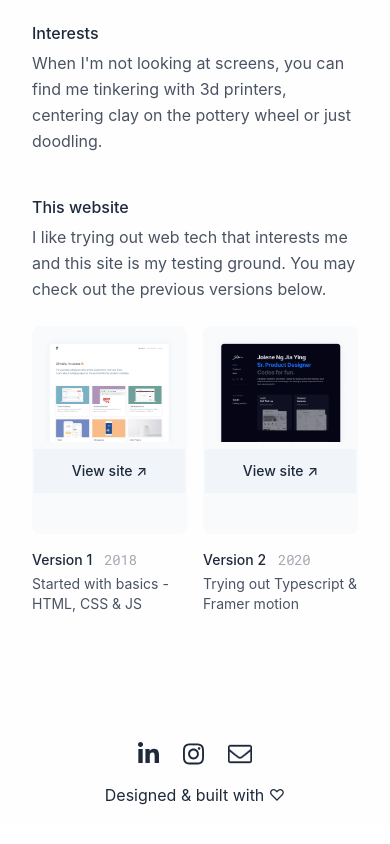
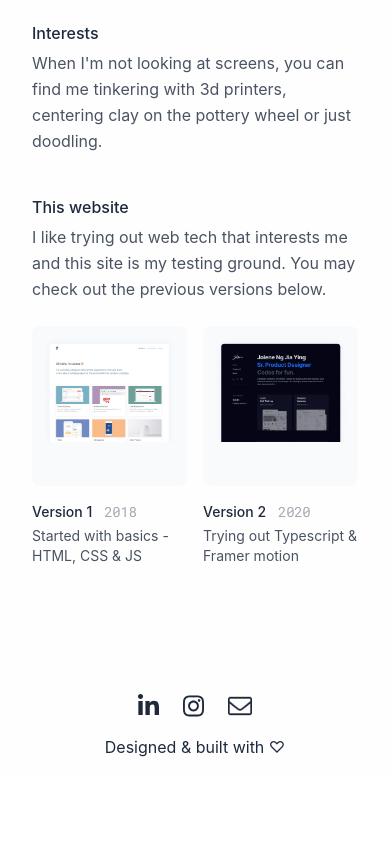
Before and after one commit to jolenenjy/portfoliov3, a Next.js app: page /about in a window 390 px wide. Shown: the part 860-1704 px from the top of the page. Built offline with nearby package versions, Linux system fonts and the light colour scheme; a web font is replaced by a local one; what @tailwindcss/typography would draw is missing.

Commit message:
mobile hover

```diff
--- a/pages/about.js
+++ b/pages/about.js
@@ -80,9 +80,9 @@ export default function Home() {
         <div className="flex w-full mt-6 max-w-screen-sm px-4 sm:px-6">
           <div className="flex-1 mr-2">
             <a href="https://version1.joleneng.com">
-              <div className="ctaparent bg-gray-50 w-full rounded-lg h-52 border-2 border-gray-50 hover:border-gray-200 overflow-hidden transition duration-200 ease-in-out">
+              <div className="ctaparent bg-gray-50 w-full rounded-lg h-40 sm:h-52 border-2 border-gray-50 hover:border-gray-200 overflow-hidden transition duration-200 ease-in-out">
                 <Image src={port1} alt="Comic Image" objectFit="cover" />
-                <div className="bg-gray-100 w-full text-center p-3 z-50 cta">
+                <div className="hidden md:block bg-gray-100 w-full text-center p-3 z-50 cta">
                   <p className="text-sm font-medium">View site ↗</p>
                 </div>
               </div>
@@ -100,9 +100,9 @@ export default function Home() {
 
           <div className="flex-1 ml-2">
             <a href="https://version2.joleneng.com">
-              <div className="ctaparent bg-gray-50 w-full rounded-lg h-52 border-2 border-gray-50 hover:border-gray-200 overflow-hidden transition duration-200 ease-in-out">
+              <div className="ctaparent bg-gray-50 w-full rounded-lg h-40 sm:h-52 border-2 border-gray-50 hover:border-gray-200 overflow-hidden transition duration-200 ease-in-out">
                 <Image src={port2} alt="Comic Image" objectFit="cover" />
-                <div className="bg-gray-100 w-full text-center p-3 z-50 cta">
+                <div className="hidden md:block bg-gray-100 w-full text-center p-3 z-50 cta">
                   <p className="text-sm font-medium">View site ↗</p>
                 </div>
               </div>
--- a/pages/index.js
+++ b/pages/index.js
@@ -220,7 +220,7 @@ export default function Home() {
         <p className="opacity-80 mt-16">Work stuff ↓</p>
 
         <div>
-          <div className="flex h-72 sm:h-96 bg-gray-100 bg-opacity-60 rounded-2xl p-0 mt-12 ">
+          <div className="flex h-64 sm:h-96 bg-gray-100 bg-opacity-60 rounded-2xl p-0 mt-12 ">
             <Link href="/express">
               <div className="ctaparent bg-gray-50 w-full cursor-pointer border-2 rounded-2xl border-gray-50 hover:border-gray-200 overflow-hidden transition duration-200 ease-in-out">
                 <Image
@@ -228,7 +228,7 @@ export default function Home() {
                   alt="Express project hero image"
                   objectFit="cover"
                 />
-                <div className="bg-gray-100 w-full text-center py-4 z-50 cta">
+                <div className="hidden md:block bg-gray-100 w-full text-center py-4 z-50 cta">
                   <p className="text-sm font-medium">Read more →</p>
                 </div>
               </div>
@@ -248,7 +248,7 @@ export default function Home() {
         </div>
 
         <div>
-          <div className="flex h-96 bg-gray-100 bg-opacity-60 rounded-2xl p-0 mt-16 ">
+          <div className="flex h-64 sm:h-96 bg-gray-100 bg-opacity-60 rounded-2xl p-0 mt-16 ">
             <Link href="/food">
               <div className="ctaparent bg-gray-50 w-full cursor-pointer border-2 rounded-2xl border-gray-50 hover:border-gray-200 overflow-hidden transition duration-200 ease-in-out">
                 <Image
@@ -256,7 +256,7 @@ export default function Home() {
                   alt="Food project hero image"
                   objectFit="cover"
                 />
-                <div className="bg-gray-100 w-full text-center py-4 z-50 cta">
+                <div className="hidden md:block bg-gray-100 w-full text-center py-4 z-50 cta">
                   <p className="text-sm font-medium">Read more →</p>
                 </div>
               </div>
@@ -276,7 +276,7 @@ export default function Home() {
         </div>
 
         <div>
-          <div className="flex h-96 bg-gray-100 bg-opacity-60 rounded-2xl p-0 mt-16 ">
+          <div className="flex h-64 sm:h-96 bg-gray-100 bg-opacity-60 rounded-2xl p-0 mt-16 ">
             <Link href="/gov">
               <div className="ctaparent bg-gray-50 w-full cursor-pointer border-2 rounded-2xl border-gray-50 hover:border-gray-200 overflow-hidden transition duration-200 ease-in-out">
                 <Image
@@ -284,7 +284,7 @@ export default function Home() {
                   alt="Government project hero image"
                   objectFit="cover"
                 />
-                <div className="bg-gray-100 w-full text-center py-4 z-50 cta">
+                <div className=" hidden md:block bg-gray-100 w-full text-center py-4 z-50 cta">
                   <p className="text-sm font-medium">Read more →</p>
                 </div>
               </div>
--- a/pages/playground.js
+++ b/pages/playground.js
@@ -33,7 +33,7 @@ export default function Home() {
         </div>
         <p className="opacity-70 mt-16">For example ↓</p>
         <div>
-          <div className="flex h-72 sm:h-96 bg-gray-100 w-full bg-opacity-60 rounded-2xl p-0 mt-12 ">
+          <div className="flex h-64 sm:h-96 bg-gray-100 w-full bg-opacity-60 rounded-2xl p-0 mt-12 ">
             <Canvas />
           </div>
           <div className="mt-6 flex items-center">
@@ -45,7 +45,7 @@ export default function Home() {
           </p>
         </div>
         <div>
-          <div className="flex p-0 mt-16 h-72 sm:h-96 border-2 border-gray-100 hover:border-gray-200 rounded-2xl overflow-hidden transition duration-200 ease-in-out">
+          <div className="flex p-0 mt-16 h-64 sm:h-96 border-2 border-gray-100 hover:border-gray-200 rounded-2xl overflow-hidden transition duration-200 ease-in-out">
             <a href="https://medium.com/adventures-of-a-designer">
               <div className="ctaparent bg-white w-full rounded-lg overflow-hidden">
                 <Image
@@ -54,7 +54,7 @@ export default function Home() {
                   alt="Comic Image"
                   objectFit="fill"
                 />
-                <div className="bg-gray-100 w-full text-center py-4 z-50 cta">
+                <div className="hidden md:block bg-gray-100 w-full text-center py-4 z-50 cta">
                   <p className="text-sm font-medium">View on medium ↗</p>
                 </div>
               </div>
```
